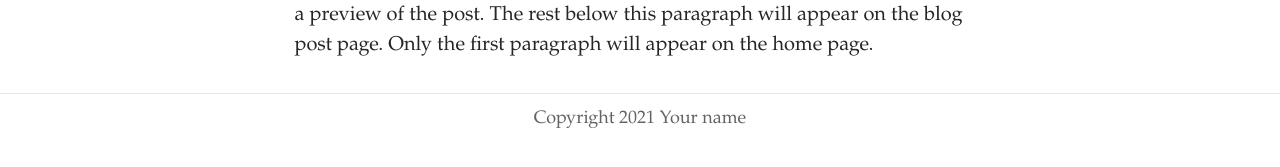
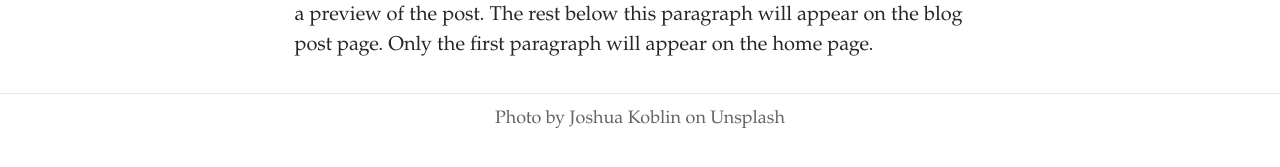
Before and after one commit to 19143507/typographicdesign, a Jekyll site: the page built from index.html, in a window 1280 px wide. Shown: the part 527-694 px from the top of the page. Built offline with Jekyll 4.4.1, drawn with Linux system fonts in a browser that asks for light colours; some web fonts are replaced; the list of posts is cut into pages by our own code.

Commit message:
Update Settings “general”

```diff
--- a/_data/settings.yml
+++ b/_data/settings.yml
@@ -1,6 +1,6 @@
 title: Carlligraphy
 description: Detailing the Typography in the World of 4 Wheels
-footer_text: Copyright 2021 Your name
+footer_text: Photo by Joshua Koblin on Unsplash
 header_feature_image: ../uploads/joshua-koblin-eqw1mpinev4-unsplash.jpg
 header_text: Detailing the Typography in the World of 4 Wheels!
 header_text_color: "#000000"
```
